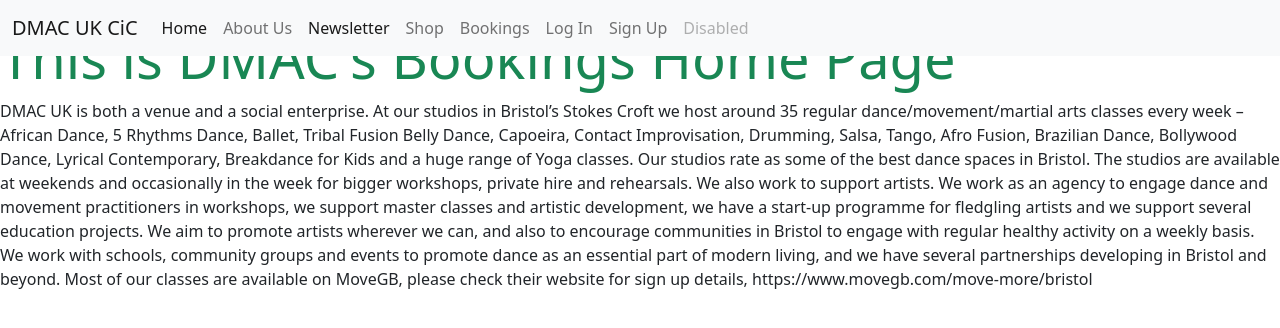
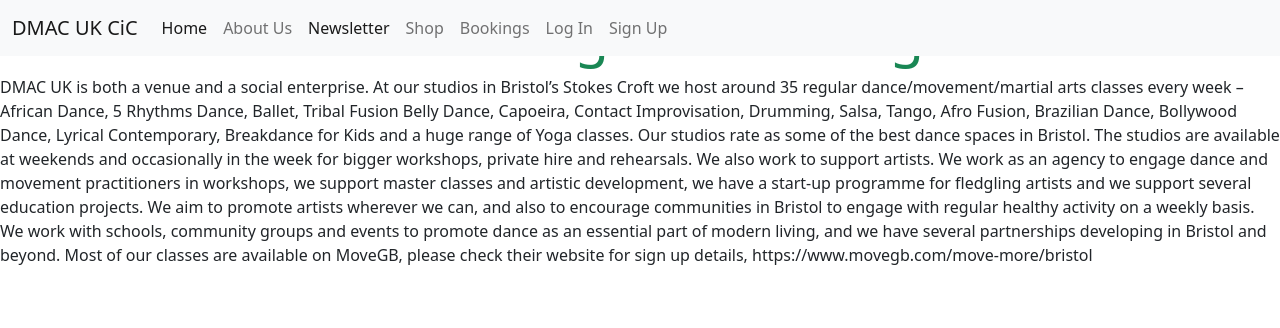
Before and after one commit to rticulus/dmac-studios, a Django app: page /bookings/home/ in a window 1280 px wide. Shown: the top 328 px of the page. Run offline with Django 3.2, Linux system fonts and the light colour scheme; some libraries are stand-ins or nearby versions.

Commit message:
Tidying up code

```diff
--- a/templates/base.html
+++ b/templates/base.html
@@ -19,14 +19,7 @@
     {% endblock corecss %}
 
      {% block extracss %}
-<<<<<<< HEAD
 
-=======
-        <!-- Bootstrap core CSS -->
-        <link href="vendor/bootstrap/css/bootstrap.min.css" rel="stylesheet">
-        <!-- Custom styles for this template -->
-        <link href="css/modern-business.css" rel="stylesheet">
->>>>>>> fed445c034986ab18cceb62be6099eeee34f39d8
      {% endblock extracss %}
 
     {% block corejs %}
@@ -50,14 +43,17 @@
             </button>
             <div class="collapse navbar-collapse" id="navbarNavAltMarkup">
             <div class="navbar-nav">
-                <a class="nav-link active" aria-current="page" href="{% url 'dmacstudios-home' %}">Home</a>
-                <a class="nav-link" href="{% url 'dmacstudios-about' %}">About Us</a>
-                <a class="nav-link active" href="{% url 'newsletter-home' %}">Newsletter</a>
-                <a class="nav-link" href="{% url 'shop-home' %}">Shop</a>
-                <a class="nav-link" href="{% url 'bookings-home' %}">Bookings</a>
-                <a class="nav-link" href="{% url 'login' %}">Log In</a>
-                <a class="nav-link" href="{% url 'signup' %}">Sign Up</a>
-                <a class="nav-link disabled" href="#" tabindex="-1" aria-disabled="true">Disabled</a>
+                <a class="nav-item nav-link active" aria-current="page" href="{% url 'dmacstudios-home' %}">Home</a>
+                <a class="nav-item nav-link" href="{% url 'dmacstudios-about' %}">About Us</a>
+                <a class="nav-item nav-link active" href="{% url 'newsletter-home' %}">Newsletter</a>
+                <a class="nav-item nav-link" href="{% url 'shop-home' %}">Shop</a>
+                <a class="nav-item nav-link" href="{% url 'bookings-home' %}">Bookings</a>
+                {% if user.is_authenticated %}
+                    <a class="nav-item nav-link" href="{% url 'logout' %}">Log Out</a>
+                {% else %}
+                    <a class="nav-item nav-link" href="{% url 'login' %}">Log In</a>
+                    <a class="nav-item nav-link" href="{% url 'signup' %}">Sign Up</a>
+                {% endif %}
             </div>
             </div>
         </div>
```
Also changed, not shown: client/views.py (+1 -6 lines), db.sqlite3.
